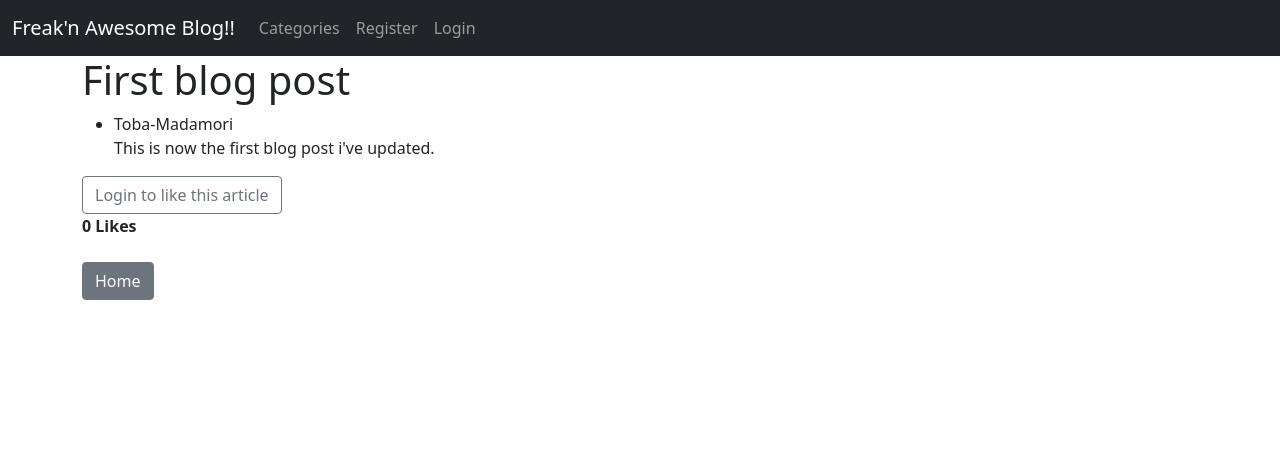
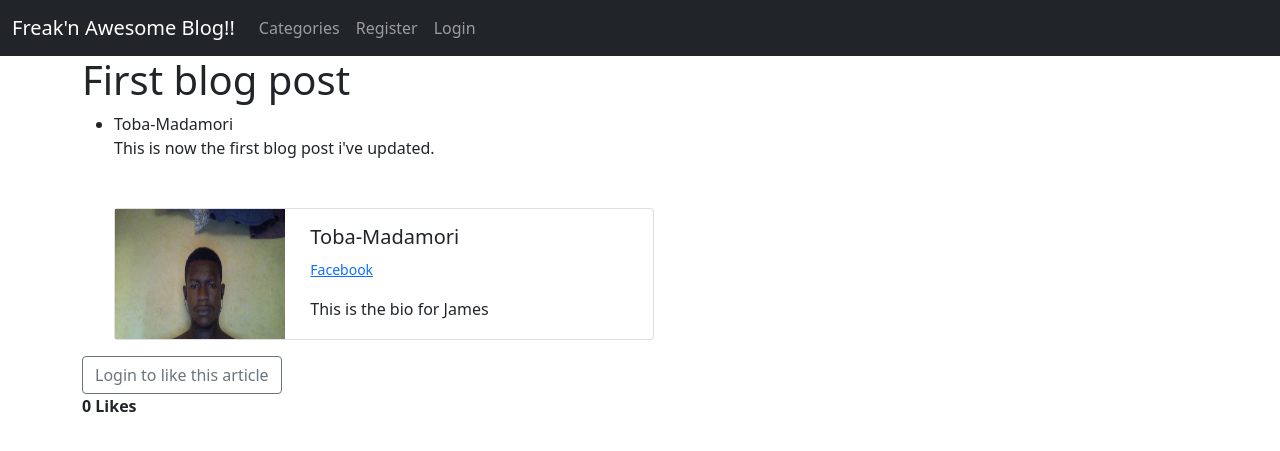
Before and after one commit to toba-madamori/Ablog-Project2, a Django app: page /article/1 in a window 1280 px wide. Shown: the top 451 px of the page. Run offline with Django 3.2, Linux system fonts and the light colour scheme; data comes from the database, SQL or seed files in the repository; both versions use the stored data as it was after the commit; some libraries are stand-ins or nearby versions.

Commit message:
created user(profile)model and added functionality

```diff
--- a/ablog/ablog/settings.py
+++ b/ablog/ablog/settings.py
@@ -123,7 +123,10 @@ USE_TZ = True
 # https://docs.djangoproject.com/en/3.1/howto/static-files/
 
 STATIC_URL = '/static/'
-STATIC_ROOT = os.path.join(BASE_DIR, 'static')
+#STATIC_ROOT = os.path.join(BASE_DIR, 'static')
+STATICFILES_DIRS = [
+    os.path.join(BASE_DIR, 'static')
+]
 
 MEDIA_URL = '/media/'
 MEDIA_ROOT = os.path.join(BASE_DIR, 'media')
--- a/ablog/theblog/admin.py
+++ b/ablog/theblog/admin.py
@@ -1,6 +1,7 @@
 from django.contrib import admin
-from .models import Post, Category
+from .models import Post, Category, Profile
 # Register your models here.
 
 admin.site.register(Post)
 admin.site.register(Category)
+admin.site.register(Profile)
--- a/ablog/theblog/models.py
+++ b/ablog/theblog/models.py
@@ -35,3 +35,17 @@ class Category(models.Model):
 
     def get_absolute_url(self):
         return reverse('home')
+
+
+class Profile(models.Model):
+    user= models.OneToOneField(User, on_delete=models.CASCADE)
+    bio = models.TextField(max_length=255, blank=True)
+    profile_image = models.ImageField(null= True, blank=True, upload_to='images/profile/')
+    twitter_url = models.CharField(max_length=255, null=True, blank=True)
+    facebook_url = models.CharField(max_length=255, null=True, blank=True)
+
+    def __str__(self):
+        return str(self.user)
+
+    def get_absolute_url(self):
+        return reverse('home')
--- a/ablog/theblog/templates/article-detail.html
+++ b/ablog/theblog/templates/article-detail.html
@@ -19,6 +19,34 @@
 {% endif %}
 <div>{{ post.body|safe }}</div>
 
+<br><br>
+<div class="card mb-3" style="max-width: 540px;">
+    <div class="row g-0">
+      <div class="col-md-4">
+        {% if post.author.profile.profile_image %}
+            <img src="{{ post.author.profile.profile_image.url }}" alt="..." height="130" width="170">
+        {% else %}
+        <img src="{% static 'theblog/images/default_picture.png' %}" alt="..." height="130" width="170">
+        {% endif %}
+      </div>
+      <div class="col-md-8">
+        <div class="card-body">
+          <h5 class="card-title">{{ post.author.first_name}}-{{ post.author.last_name}}</h5>
+          <p class="card-text"><small class="text-muted">
+              {% if post.author.profile.facebook_url %}
+                <a href="{{post.author.profile.facebook_url}}">Facebook</a>
+              {% endif %}
+
+              {% if post.author.profile.twitter_url %}
+                <a href="{{post.author.profile.twitter_url}}">Twitter</a>
+              {% endif %}
+
+          </small></p>
+          <p class="card-text"> {{post.author.profile.bio}}</p>
+        </div>
+      </div>
+    </div>
+  </div>
 
 </ul>
 {% if user.is_authenticated %}
@@ -37,6 +65,5 @@
 <strong >{{number_of_likes}} Like{{ number_of_likes|pluralize }}</strong><br><br>
 
 
-<a href="{% url 'home' %}"><button type="button" class="btn btn-secondary">Home</button></a>
 
 {% endblock %}
```
Also changed, not shown: ablog/db.sqlite3, ablog/media/images/profile/WIN_20201120_15_48_29_Pro.jpg (added), ablog/static/theblog/images/default_picture.png (added), ablog/theblog/migrations/0013_profile.py (added), ablog/theblog/migrations/0014_auto_20210112_1438.py (added).
